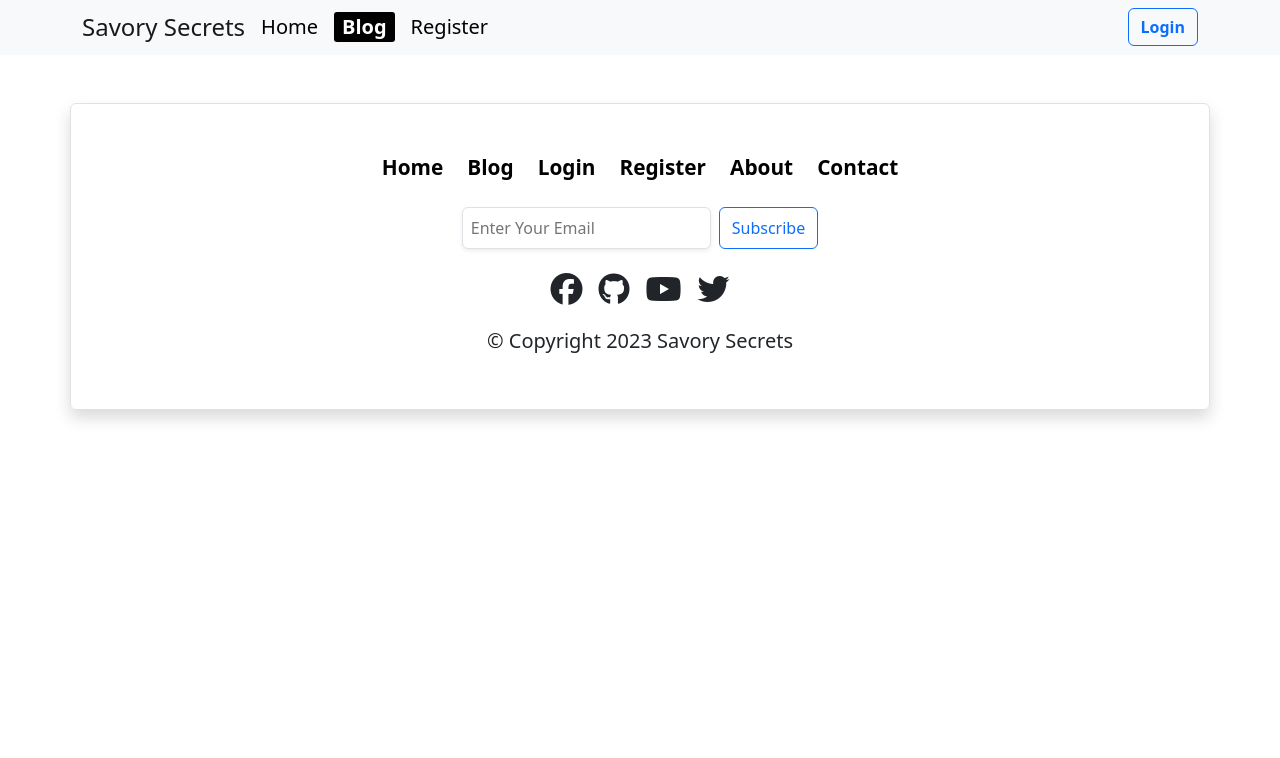
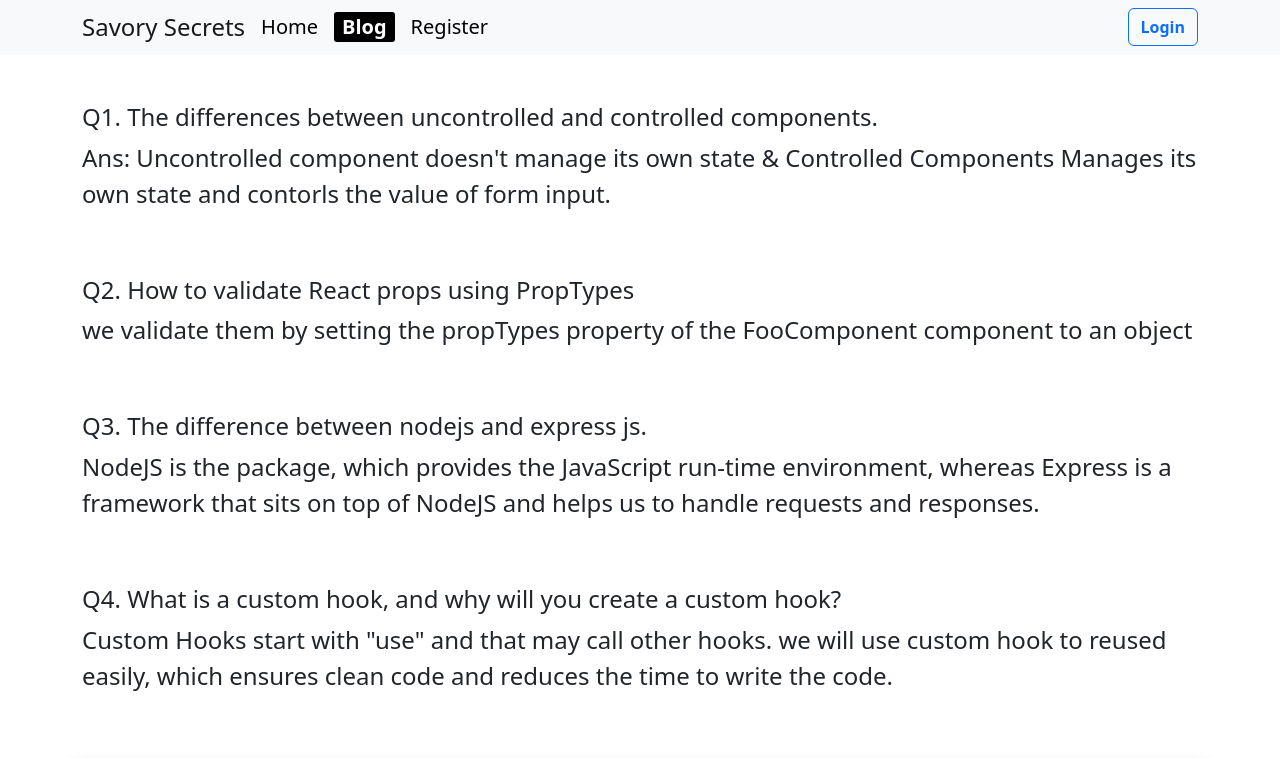
Before and after one commit to Mohammad-Arkan/chef-recipe-client, a React (Vite) app: page /blog in a window 1280 px wide. Shown: the top 758 px of the page. Built offline with nearby package versions, Linux system fonts and the light colour scheme; no server answers.

Commit message:
project complete

```diff
--- a/src/Blog/Blog.jsx
+++ b/src/Blog/Blog.jsx
@@ -1,7 +1,44 @@
 import React from "react";
 
 const Blog = () => {
-  return <div></div>;
+  return (
+    <div className="container my-5 d-flex flex-column gap-5">
+      <div>
+        <h4>
+          Q1. The differences between uncontrolled and controlled components.
+        </h4>
+        <p className="fs-4">
+          Ans: Uncontrolled component doesn't manage its own state & Controlled
+          Components Manages its own state and contorls the value of form input.
+        </p>
+      </div>
+      <div>
+        <h4>Q2. How to validate React props using PropTypes</h4>
+        <p className="fs-4">
+          we validate them by setting the propTypes property of the FooComponent
+          component to an object{" "}
+        </p>
+      </div>
+      <div>
+        <h4>Q3. The difference between nodejs and express js.</h4>
+        <p className="fs-4 ">
+          NodeJS is the package, which provides the JavaScript run-time
+          environment, whereas Express is a framework that sits on top of NodeJS
+          and helps us to handle requests and responses.
+        </p>
+      </div>
+      <div>
+        <h4>
+          Q4. What is a custom hook, and why will you create a custom hook?
+        </h4>
+        <p className="fs-4 ">
+          Custom Hooks start with "use" and that may call other hooks. we will
+          use custom hook to reused easily, which ensures clean code and reduces
+          the time to write the code.
+        </p>
+      </div>
+    </div>
+  );
 };
 
 export default Blog;
--- a/src/pages/Shared/Footer.jsx
+++ b/src/pages/Shared/Footer.jsx
@@ -5,7 +5,7 @@ const Footer = () => {
   return (
     <>
       <div className="container my-5 border shadow rounded py-5">
-        <div className="footer-links mb-4 d-flex justify-content-center gap-4 fw-semibold">
+        <div className="footer-links mb-4 d-flex flex-column flex-lg-row justify-content-center text-center gap-4 fw-semibold">
           <Link to="/">Home</Link>
           <Link to="/blog">Blog</Link>
           <Link to="/login">Login</Link>
```
